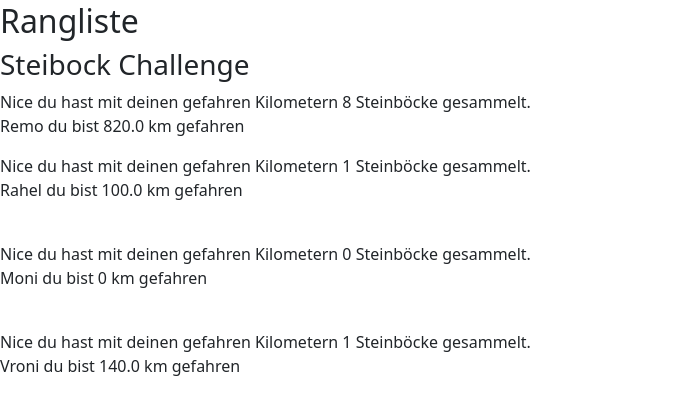
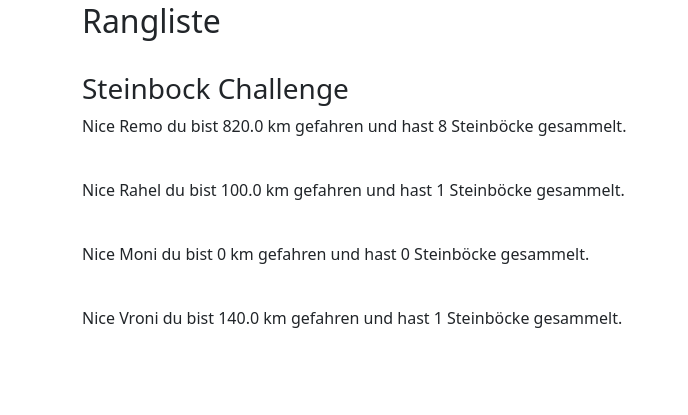
Before and after one commit to Ironi88/Ironi, a Flask app: page /berechnung/ in a window 1280 px wide. Shown: the part 70-485 px from the top of the page, without its empty margins (0-688 px from the left). Run offline with Flask 2, Linux system fonts and the light colour scheme; some libraries are stand-ins or nearby versions.

```diff
--- a/main.py
+++ b/main.py
@@ -50,7 +50,7 @@ def berechnung():
     steinbock_remo = 0
     summe_km_remo = 0
     steinbock_rahel=0
-    summe_km_rahel = 0
+    summe_km_rahel =0
     steinbock_moni =0
     summe_km_moni = 0
     steinbock_vroni=0
--- a/templates/berechnung.html
+++ b/templates/berechnung.html
@@ -1,32 +1,22 @@
 {% include "header.html" %}
-<h2> Rangliste </h2>
-<h3> Steibock Challenge </h3>
-<p>Nice du hast mit deinen gefahren Kilometern {{ steinbock_remo }} Steinböcke gesammelt.
-
+<div class="container">
+<h2> Rangliste </h2><br>
+<h3> Steinbock Challenge </h3>
+<p>Nice Remo du bist {{ summe_km_remo }} km gefahren und hast {{ steinbock_remo }} Steinböcke gesammelt.
+<br>
+    </p>
+<br>
+<p>Nice Rahel du bist {{ summe_km_rahel }} km gefahren und hast {{ steinbock_rahel }} Steinböcke gesammelt.
+    </p>
+<br>
+<p>Nice Moni du bist {{ summe_km_moni }} km gefahren und hast {{ steinbock_moni }} Steinböcke gesammelt.
+    </p>
 
 <br>
-    Remo du bist {{ summe_km_remo }} km gefahren</p>
 
-<p>Nice du hast mit deinen gefahren Kilometern {{ steinbock_rahel }} Steinböcke gesammelt.
-
-
-<br>
-    Rahel du bist {{ summe_km_rahel }} km gefahren</p>
-<br>
-<p>Nice du hast mit deinen gefahren Kilometern {{ steinbock_moni }} Steinböcke gesammelt.
-
-
-<br>
-    Moni du bist {{ summe_km_moni }} km gefahren</p>
-<br>
-<p>Nice du hast mit deinen gefahren Kilometern {{ steinbock_vroni }} Steinböcke gesammelt.
-
-
-<br>
-    Vroni du bist {{ summe_km_vroni }} km gefahren</p>
-
-
-
+<p>Nice Vroni du bist {{ summe_km_vroni }} km gefahren und hast {{ steinbock_vroni }} Steinböcke gesammelt.
+    </p>
+</div>
 
 </body>
 </html>
```
